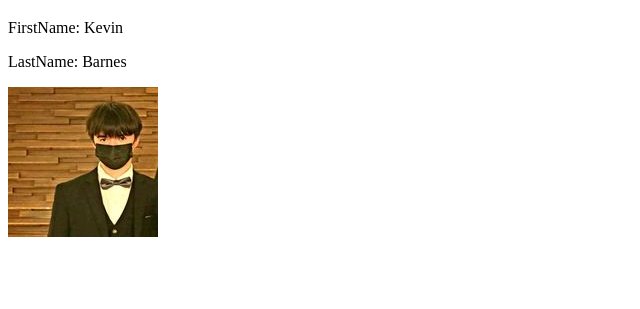
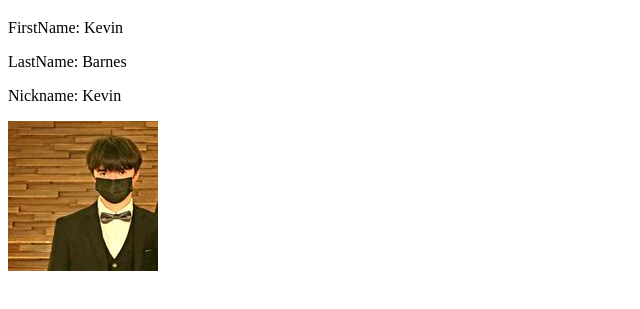
Before and after one commit to Drwby/BasicDevLab2, a plain HTML site: page index.html in a window 1280 px wide. Shown: the part 61-370 px from the top of the page, without its empty margins (0-640 px from the left). Drawn offline with Linux system fonts and the light colour scheme.

Commit message:
The Sixth Commit

```diff
--- a/index.html
+++ b/index.html
@@ -7,6 +7,7 @@
 <h1>My Name</h1>
 <p>FirstName: Kevin</p>
 <p>LastName: Barnes</p>
+<p>Nickname: Kevin</p>
 <img src="mypicture.jpg" alt="Kevin Barnes">
 </body>
 </html>
```
